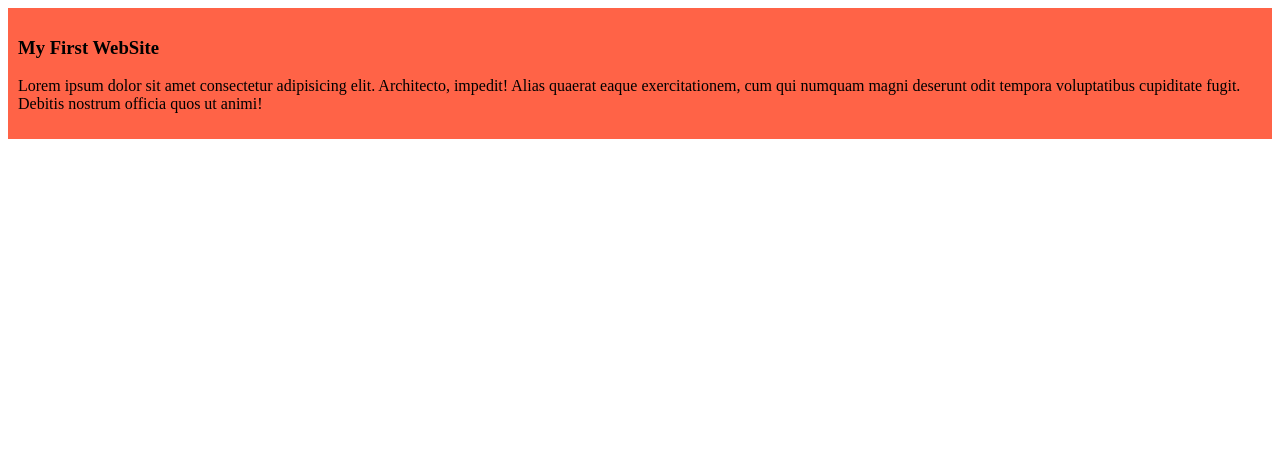
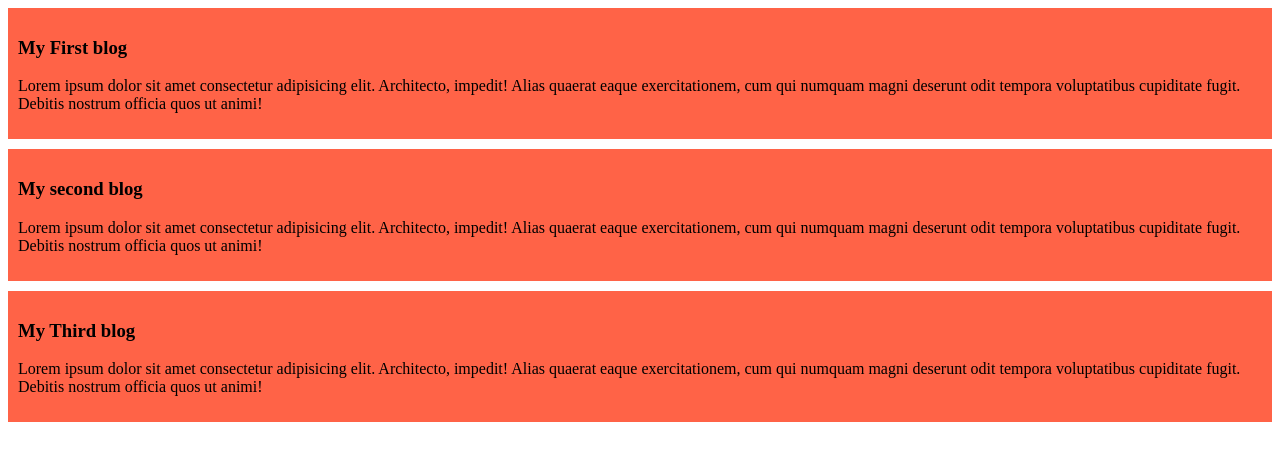
Before and after one commit to theporosh/my-first-github-repo, a plain HTML site: page index.html in a window 1280 px wide. Drawn offline with Linux system fonts and the light colour scheme.

Commit message:
added the second and the third blog

```diff
--- a/index.html
+++ b/index.html
@@ -8,7 +8,15 @@
 </head>
 <body>
     <div>
-        <h3>My First WebSite</h3>
+        <h3>My First blog</h3>
+        <p>Lorem ipsum dolor sit amet consectetur adipisicing elit. Architecto, impedit! Alias quaerat eaque exercitationem, cum qui numquam magni deserunt odit tempora voluptatibus cupiditate fugit. Debitis nostrum officia quos ut animi!</p>
+    </div>
+    <div>
+        <h3>My second blog</h3>
+        <p>Lorem ipsum dolor sit amet consectetur adipisicing elit. Architecto, impedit! Alias quaerat eaque exercitationem, cum qui numquam magni deserunt odit tempora voluptatibus cupiditate fugit. Debitis nostrum officia quos ut animi!</p>
+    </div>
+    <div>
+        <h3>My Third blog</h3>
         <p>Lorem ipsum dolor sit amet consectetur adipisicing elit. Architecto, impedit! Alias quaerat eaque exercitationem, cum qui numquam magni deserunt odit tempora voluptatibus cupiditate fugit. Debitis nostrum officia quos ut animi!</p>
     </div>
 </body>
--- a/styles/blog.css
+++ b/styles/blog.css
@@ -1,4 +1,5 @@
 div{
     background-color: tomato;
     padding: 10px;
+    margin-bottom: 10px;
 }
```
